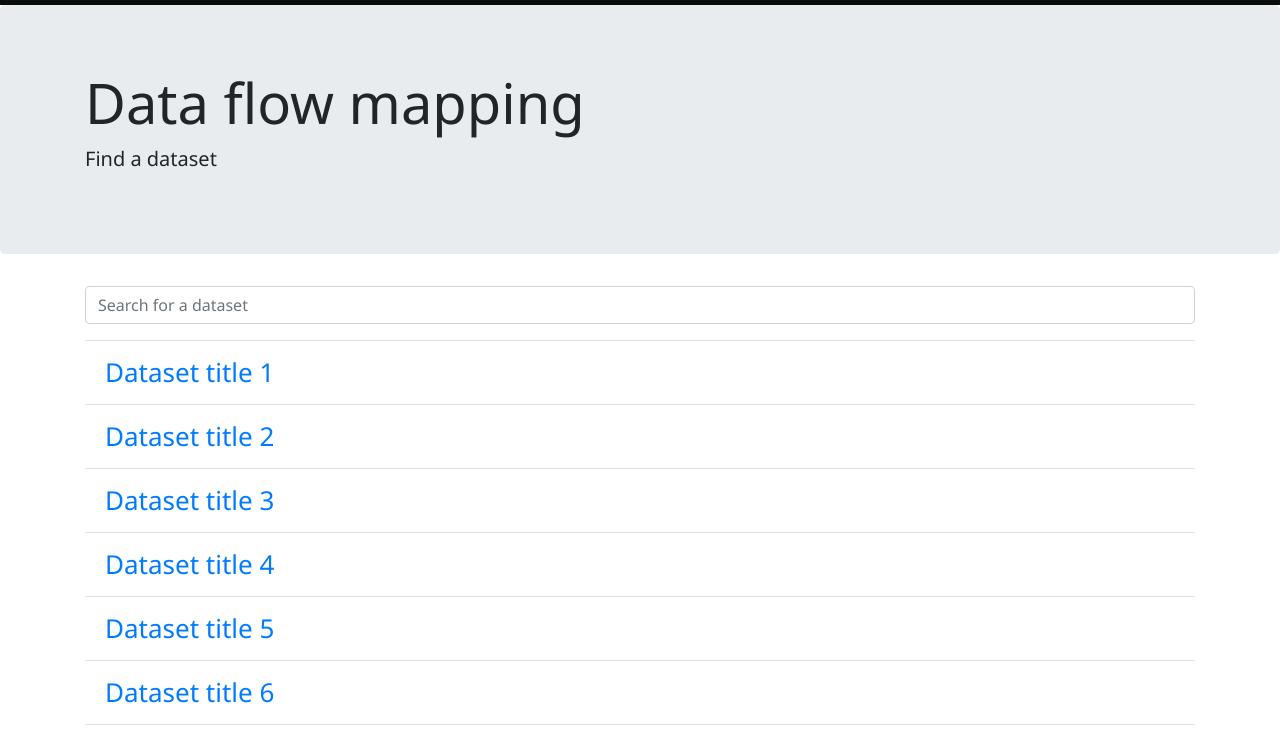
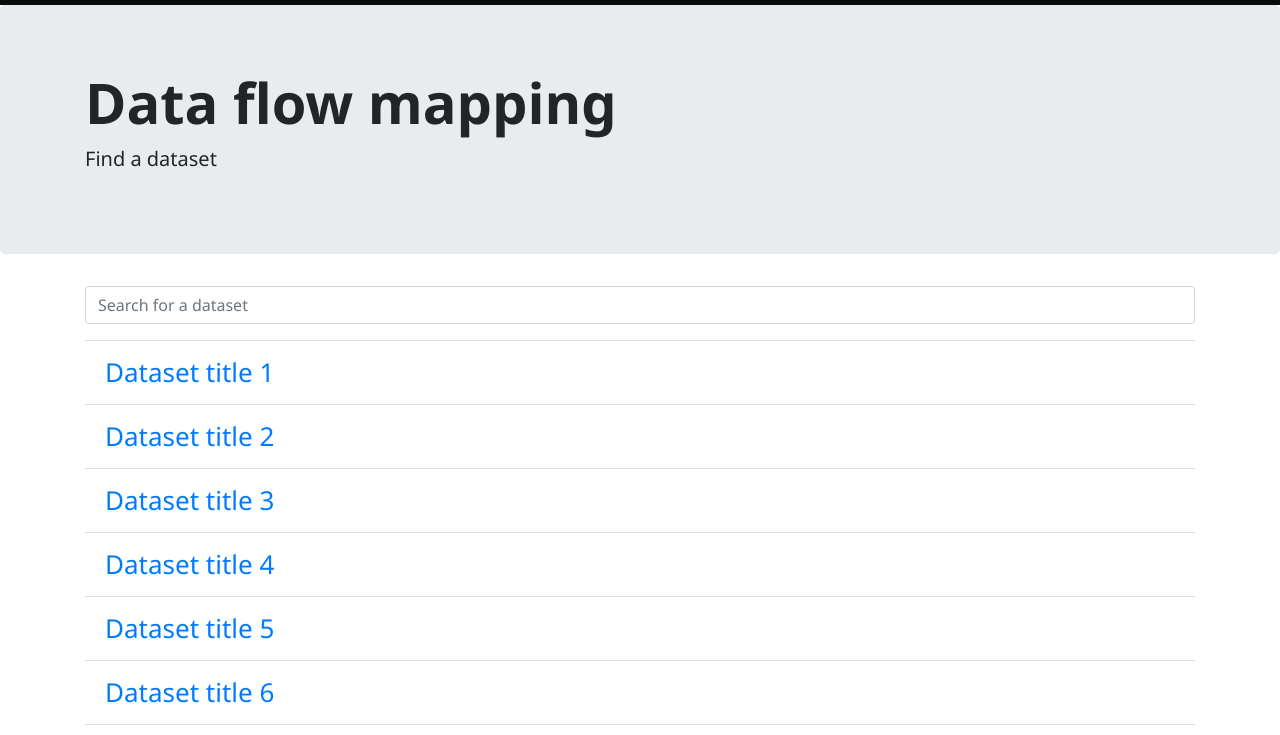
Before and after one commit to Swirrl/dfm, an Eleventy site: page wireframes/index.html in a window 1280 px wide. Shown: the part 61-796 px from the top of the page. Built offline with nearby package versions, Linux system fonts and the light colour scheme; Eleventy itself is replaced by a stand-in of ours; files that its build step writes are made by us from their sources.

Commit message:
Making h1 bold

```diff
--- a/wireframes/_includes/home.html
+++ b/wireframes/_includes/home.html
@@ -7,7 +7,7 @@
 <main role="main">
     <div class="jumbotron">
         <div class="container">
-            <h1 class="display-4">Data flow mapping</h1>
+            <h1 class="display-4 font-weight-bold">Data flow mapping</h1>
             <p class="lead">Find {% if loggedIn == true %}or create {% endif %}a dataset</p>
         </div>
     </div>
```
